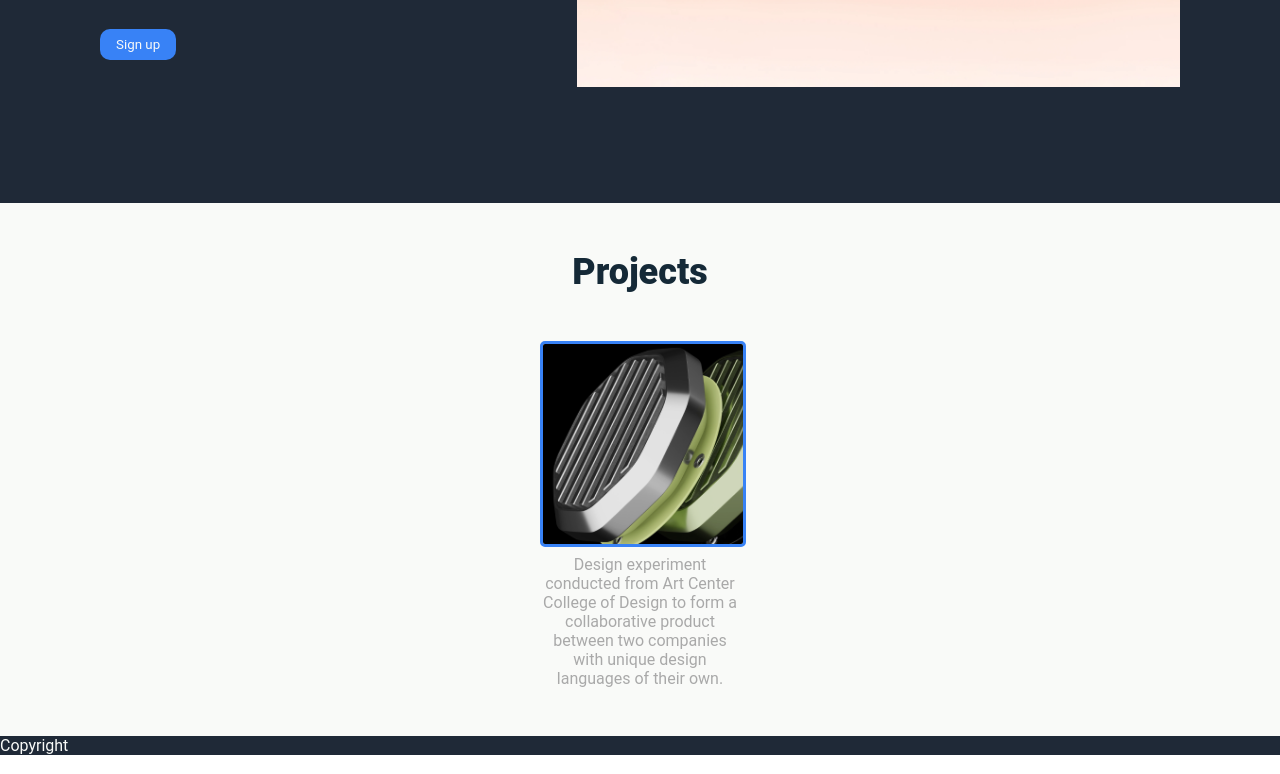
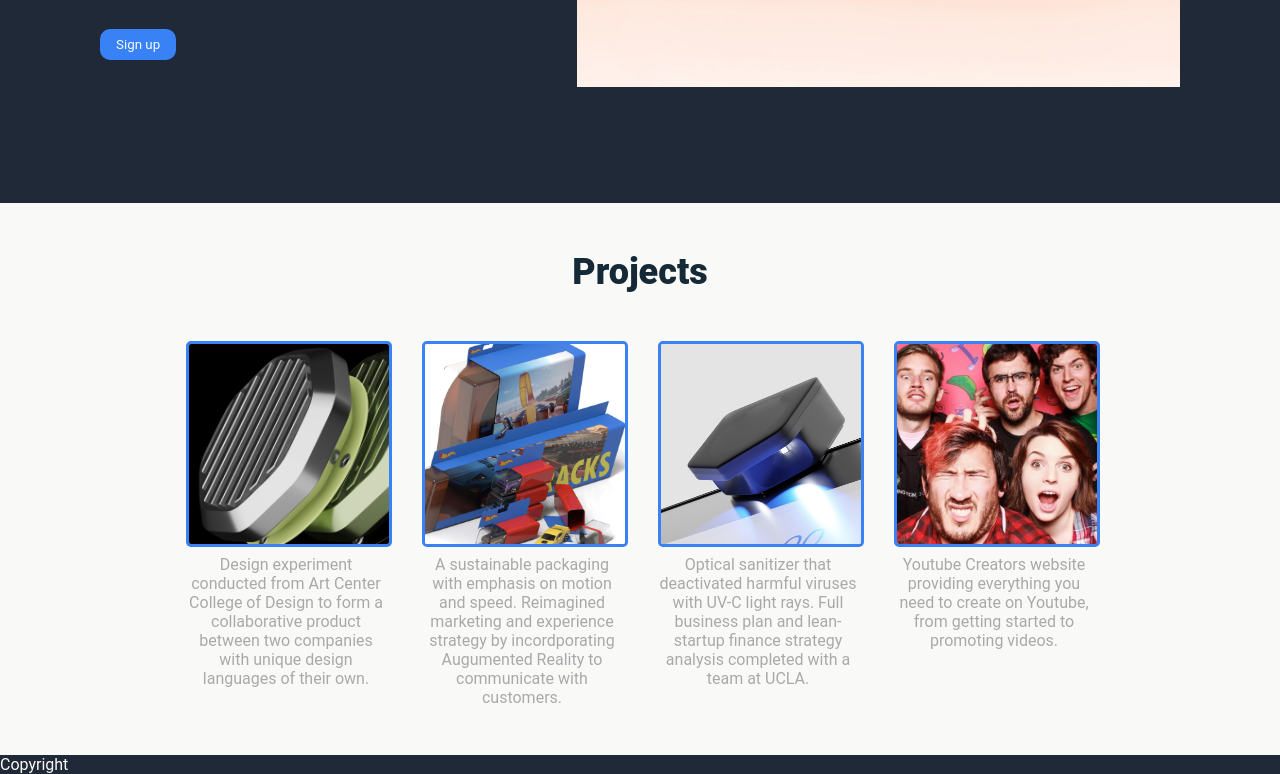
Before and after one commit to sungseanpark/donghye-lading-page, a plain HTML site: page index.html in a window 1280 px wide. Shown: the part 398-1172 px from the top of the page. Drawn offline with Linux system fonts and the light colour scheme.

Commit message:
Implement information section fully

```diff
--- a/index.html
+++ b/index.html
@@ -52,7 +52,43 @@
                     </div>
 
                 </div>
+
+                <div class = "item">
+                    <div class = "item-image-center">
+                        <img src="./images/image 14.png" alt="hotwheels">
+                    </div>
+                    <div class = "item-subtext">
+                        A sustainable packaging with emphasis on motion and speed. Reimagined marketing and experience strategy by incordporating Augumented Reality to communicate with customers.
+
+                    </div>
+
+                </div>
+
+                <div class = "item">
+                    <div class = "item-image-center">
+                        <img src="./images/image 12.png" alt="uvray">
+                    </div>
+                    <div class = "item-subtext">
+                        Optical sanitizer that deactivated harmful viruses with UV-C light rays. Full business plan and lean-startup finance strategy analysis completed with a team at UCLA.
+
+                    </div>
+
+                </div>
+
+                <div class = "item">
+                    <div class = "item-image-center">
+                        <img src="./images/image 9.png" alt="youtube">
+                    </div>
+                    <div class = "item-subtext">
+                        Youtube Creators website providing everything you need to create on Youtube, from getting started to promoting videos.
+
+                    </div>
+
+                </div>
+
             </div>
+
+        </div>
 
         </div>
 
--- a/style.css
+++ b/style.css
@@ -128,6 +128,17 @@ button {
     justify-content: center; */
 }
 
+.item-image-center{
+    width: 200px;
+    height: 200px;
+    overflow: hidden;
+    border: 3px solid #3882F6;
+    border-radius: 5px;
+    display: flex;
+    justify-content: center;
+
+}
+
 .item-image img {
     width: auto;
     height: 100%;
```
Also changed, not shown: images/image 12.png (added), images/image 14.png (added), images/image 9.png (added).
